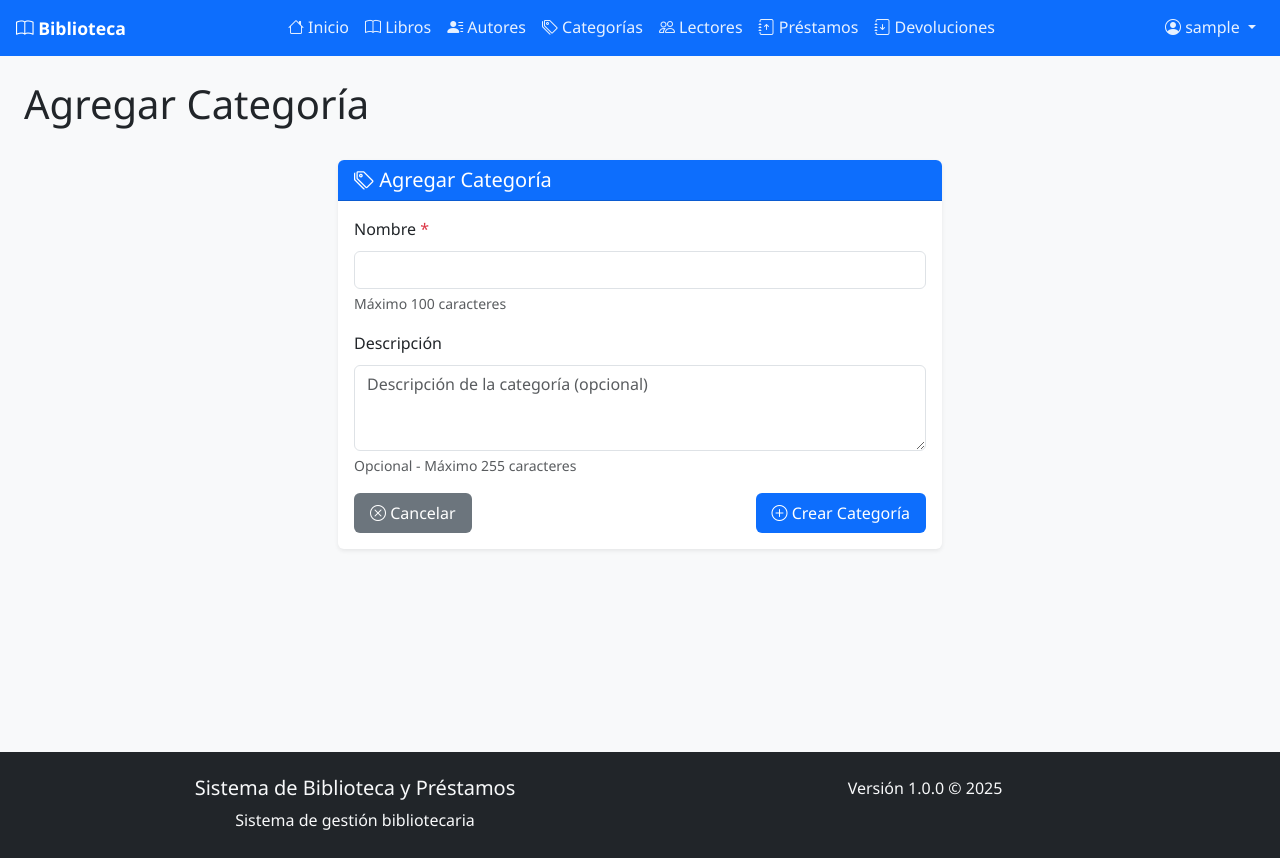
After one commit to ivanmolinadev/biblioteca, a PHP site: page /biblioteca/categoria_form.php in a window 1280 px wide. The commit adds this page. Run offline with PHP 8.4, Linux system fonts and the light colour scheme; the visitor is signed in with stand-in values (Sample User, id 1).

Commit message:
Fix: eliminar campo 'Fecha de Registro' en pantallas de eliminar y detalle de categoría

```diff
--- /dev/null
+++ b/public/categoria_form.php
@@ -0,0 +1,137 @@
+<?php
+require_once '../config/init.php';
+
+// Requerir autenticación de administrador
+requireAuth(true);
+
+$db = getDBConnection();
+$categoria = null;
+$errors = [];
+$success = false;
+$isEdit = false;
+
+// Si se está editando una categoría existente
+if (isset($_GET['id']) && !empty($_GET['id'])) {
+    $isEdit = true;
+    $categoriaId = (int)$_GET['id'];
+    $stmt = $db->prepare("SELECT * FROM categorias WHERE id = ? AND activo = 1");
+    $stmt->execute([$categoriaId]);
+    $categoria = $stmt->fetch(PDO::FETCH_ASSOC);
+    if (!$categoria) {
+        header('Location: categorias.php');
+        exit;
+    }
+}
+
+if ($_SERVER['REQUEST_METHOD'] === 'POST') {
+    if (!validateCSRFToken($_POST['csrf_token'] ?? '')) {
+        $errors[] = 'Token de seguridad inválido.';
+    } else {
+        $nombre = trim($_POST['nombre'] ?? '');
+        $descripcion = trim($_POST['descripcion'] ?? '');
+        if (empty($nombre)) {
+            $errors[] = 'El nombre es obligatorio.';
+        } elseif (strlen($nombre) > 100) {
+            $errors[] = 'El nombre no puede tener más de 100 caracteres.';
+        }
+        if (!empty($descripcion) && strlen($descripcion) > 255) {
+            $errors[] = 'La descripción no puede tener más de 255 caracteres.';
+        }
+        // Verificar duplicados
+        $checkStmt = $db->prepare("SELECT id FROM categorias WHERE nombre = ? AND activo = 1" . ($isEdit ? " AND id != ?" : ""));
+        $params = [$nombre];
+        if ($isEdit) {
+            $params[] = $categoriaId;
+        }
+        $checkStmt->execute($params);
+        if ($checkStmt->fetch()) {
+            $errors[] = 'Ya existe una categoría con ese nombre.';
+        }
+        if (empty($errors)) {
+            try {
+                if ($isEdit) {
+                    $stmt = $db->prepare("UPDATE categorias SET nombre = ?, descripcion = ? WHERE id = ?");
+                    $stmt->execute([
+                        $nombre,
+                        !empty($descripcion) ? $descripcion : null,
+                        $categoriaId
+                    ]);
+                    header('Location: categorias.php?updated=1');
+                    exit;
+                } else {
+                    $stmt = $db->prepare("INSERT INTO categorias (nombre, descripcion) VALUES (?, ?)");
+                    $stmt->execute([
+                        $nombre,
+                        !empty($descripcion) ? $descripcion : null
+                    ]);
+                    header('Location: categorias.php?created=1');
+                    exit;
+                }
+            } catch (PDOException $e) {
+                $errors[] = 'Error al guardar la categoría: ' . $e->getMessage();
+            }
+        }
+    }
+}
+
+$pageTitle = $isEdit ? 'Editar Categoría' : 'Agregar Categoría';
+include '../includes/header.php';
+?>
+<div class="container-fluid">
+    <div class="row">
+        <div class="col-12">
+            <div class="d-flex justify-content-between align-items-center mb-4">
+                <h1><?= htmlspecialchars($pageTitle) ?></h1>
+            </div>
+            <?php if (!empty($errors)): ?>
+                <div class="alert alert-danger alert-dismissible fade show" role="alert">
+                    <i class="bi bi-exclamation-triangle"></i>
+                    <ul class="mb-0">
+                        <?php foreach ($errors as $error): ?>
+                            <li><?= htmlspecialchars($error) ?></li>
+                        <?php endforeach; ?>
+                    </ul>
+                    <button type="button" class="btn-close" data-bs-dismiss="alert"></button>
+                </div>
+            <?php endif; ?>
+            <div class="row justify-content-center">
+                <div class="col-xl-6 col-lg-8">
+                    <div class="card">
+                        <div class="card-header">
+                            <h5 class="card-title mb-0">
+                                <i class="bi bi-tags"></i> <?= htmlspecialchars($pageTitle) ?>
+                            </h5>
+                        </div>
+                        <div class="card-body">
+                            <form method="POST" action="" novalidate>
+                                <?= csrfTokenField() ?>
+                                <div class="mb-3">
+                                    <label for="nombre" class="form-label">Nombre <span class="text-danger">*</span></label>
+                                    <input type="text" class="form-control" id="nombre" name="nombre" maxlength="100" required
+                                           value="<?= htmlspecialchars($categoria['nombre'] ?? $_POST['nombre'] ?? '') ?>">
+                                    <div class="form-text">Máximo 100 caracteres</div>
+                                </div>
+                                <div class="mb-3">
+                                    <label for="descripcion" class="form-label">Descripción</label>
+                                    <textarea class="form-control" id="descripcion" name="descripcion" maxlength="255" rows="3"
+                                              placeholder="Descripción de la categoría (opcional)"><?= htmlspecialchars($categoria['descripcion'] ?? $_POST['descripcion'] ?? '') ?></textarea>
+                                    <div class="form-text">Opcional - Máximo 255 caracteres</div>
+                                </div>
+                                <div class="d-flex justify-content-between">
+                                    <a href="categorias.php" class="btn btn-secondary">
+                                        <i class="bi bi-x-circle"></i> Cancelar
+                                    </a>
+                                    <button type="submit" class="btn btn-primary" style="position: relative; z-index: 1000;">
+                                        <i class="bi bi-<?= $isEdit ? 'save' : 'plus-circle' ?>"></i>
+                                        <?= $isEdit ? 'Actualizar Categoría' : 'Crear Categoría' ?>
+                                    </button>
+                                </div>
+                            </form>
+                        </div>
+                    </div>
+                </div>
+            </div>
+        </div>
+    </div>
+</div>
+<?php include '../includes/footer.php'; ?>
```
Also changed, not shown: public/categorias.php (+13 -26 lines).
